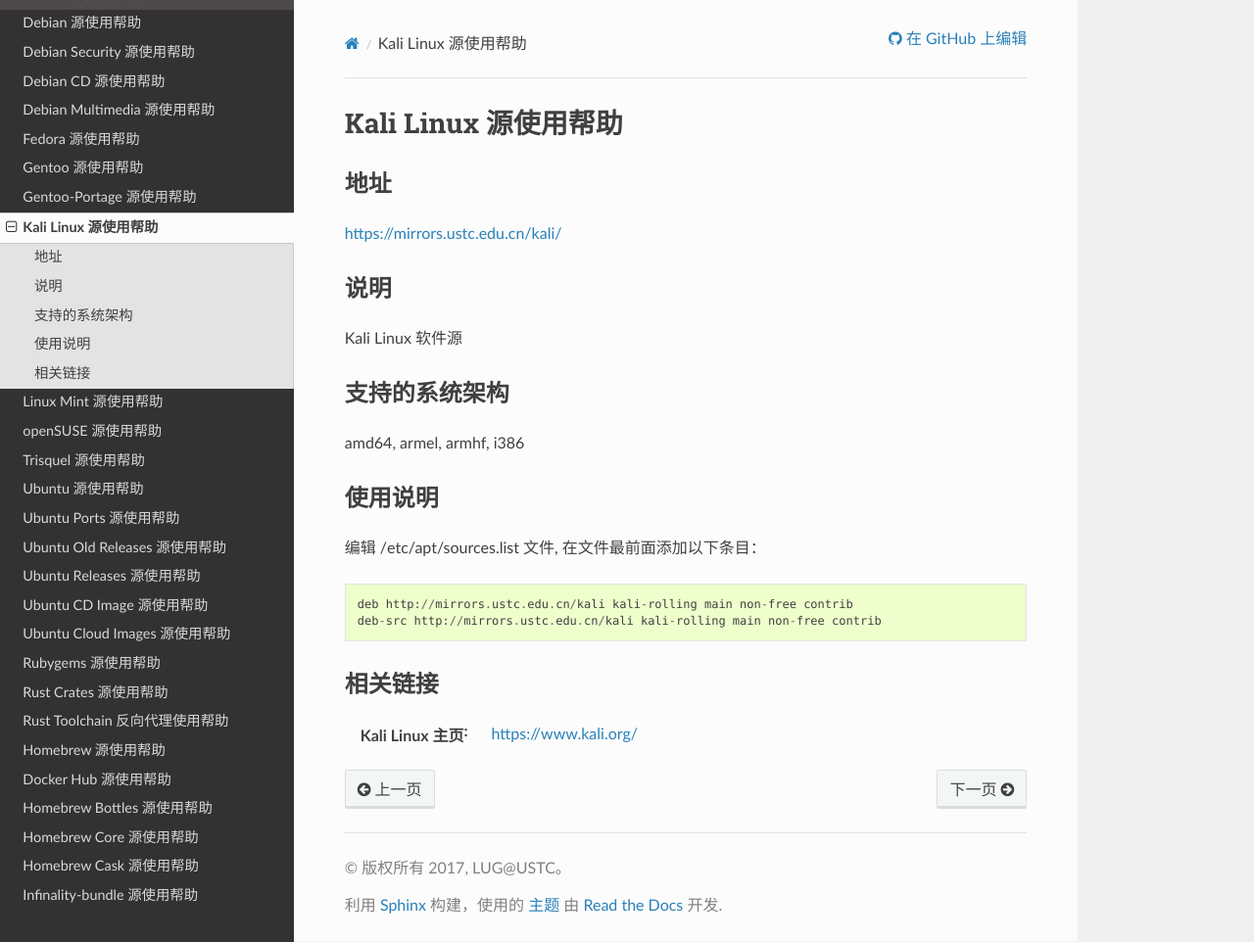
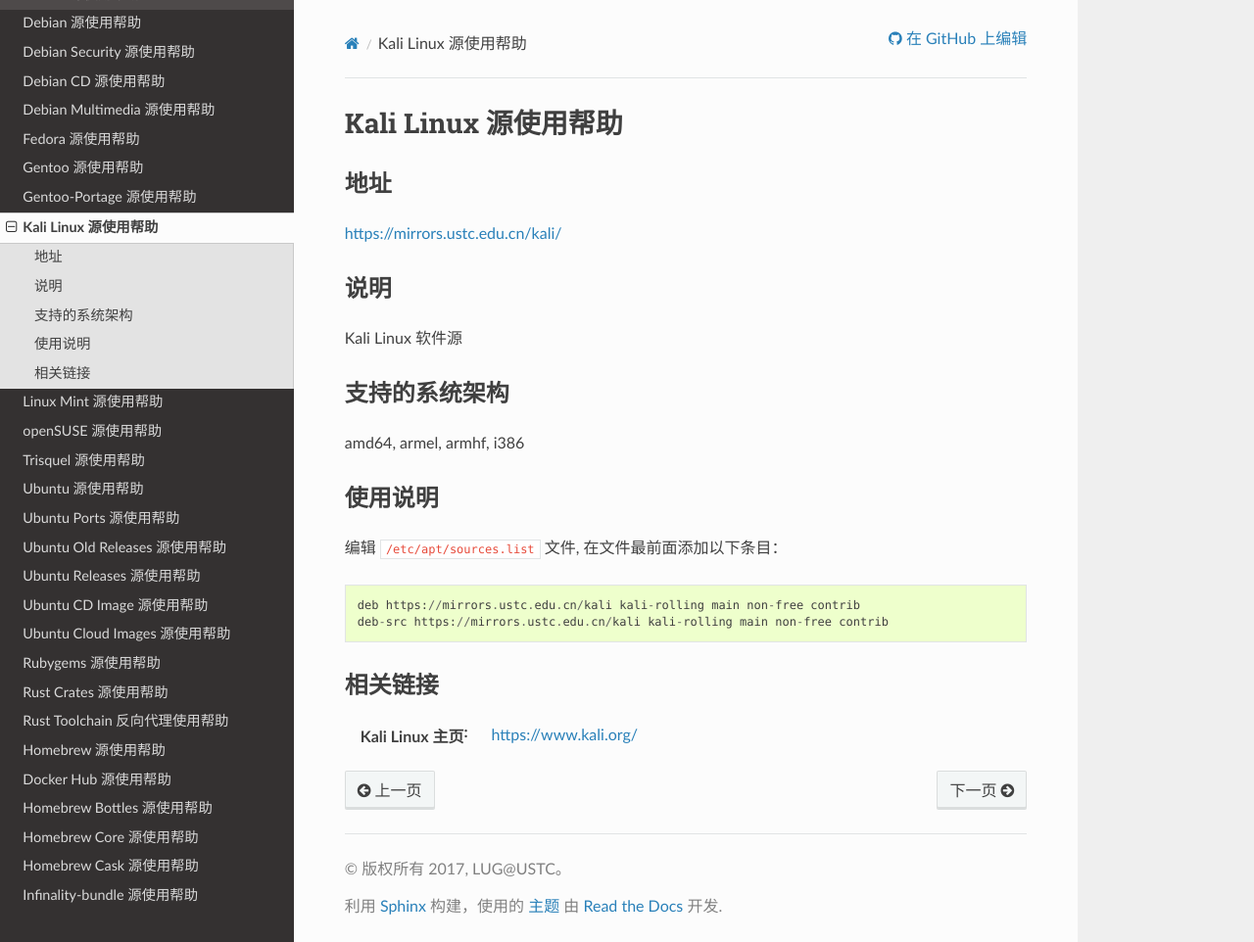
Before and after one commit to ustclug/mirrorhelp, a Sphinx documentation site: the page built from source/kali.rst, in a window 1280 px wide and 962 px high. Shown: the whole window at 98% size. Built offline with Sphinx 7.4.7 and the Read the Docs theme 2.0.0, drawn with Linux system fonts in a browser that asks for light colours; pages that are not in the unit, such as notebooks, are missing from menus; some of the changed lines change nothing that is shown.

Commit message:
Update kali.rst

```diff
--- a/source/kali.rst
+++ b/source/kali.rst
@@ -20,12 +20,12 @@
 使用说明
 ========
 
-编辑 /etc/apt/sources.list 文件, 在文件最前面添加以下条目：
+编辑 :file:`/etc/apt/sources.list` 文件, 在文件最前面添加以下条目：
 
 ::
 
-  deb http://mirrors.ustc.edu.cn/kali kali-rolling main non-free contrib
-  deb-src http://mirrors.ustc.edu.cn/kali kali-rolling main non-free contrib
+  deb https://mirrors.ustc.edu.cn/kali kali-rolling main non-free contrib
+  deb-src https://mirrors.ustc.edu.cn/kali kali-rolling main non-free contrib
 
 相关链接
 ========
```
